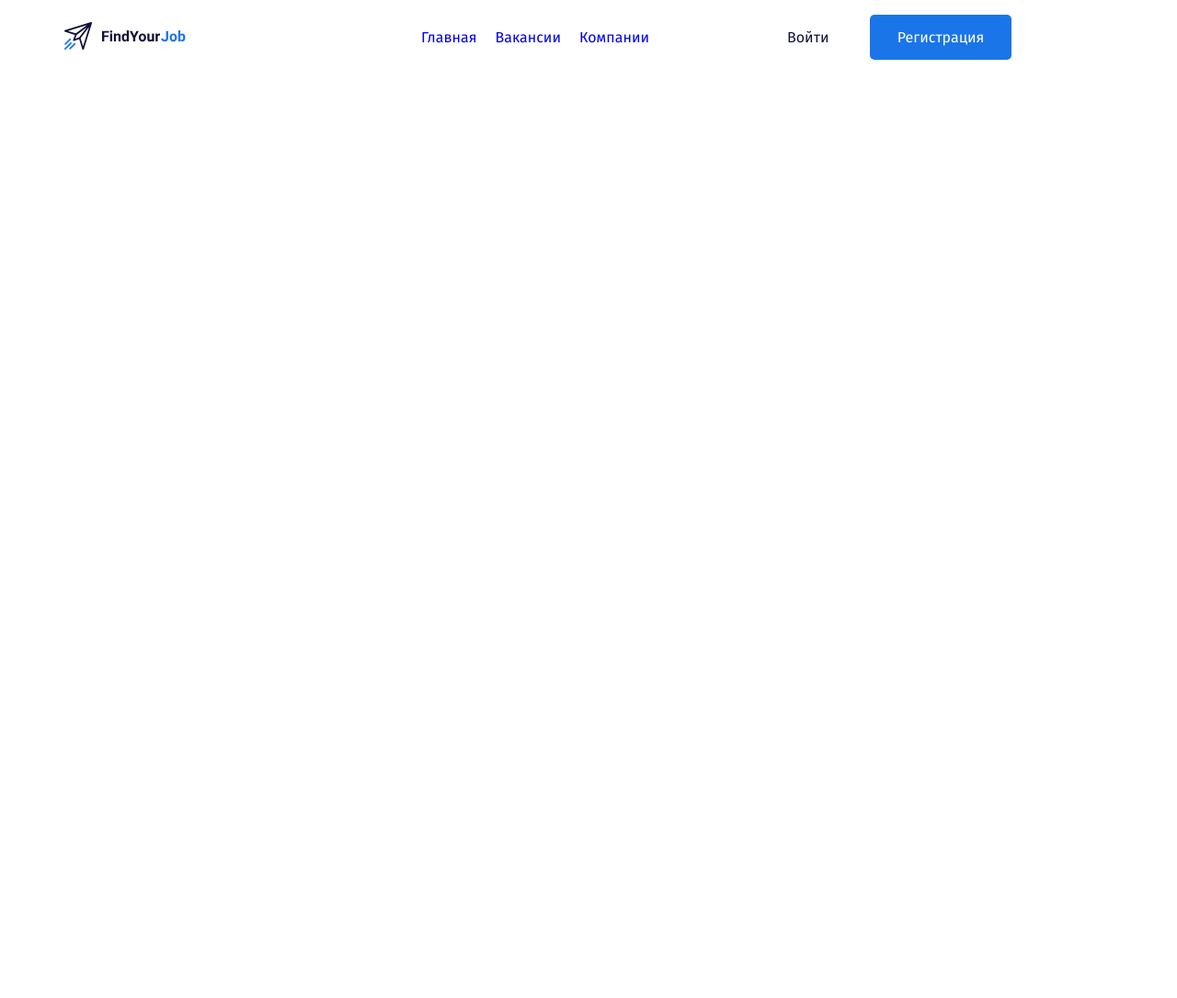
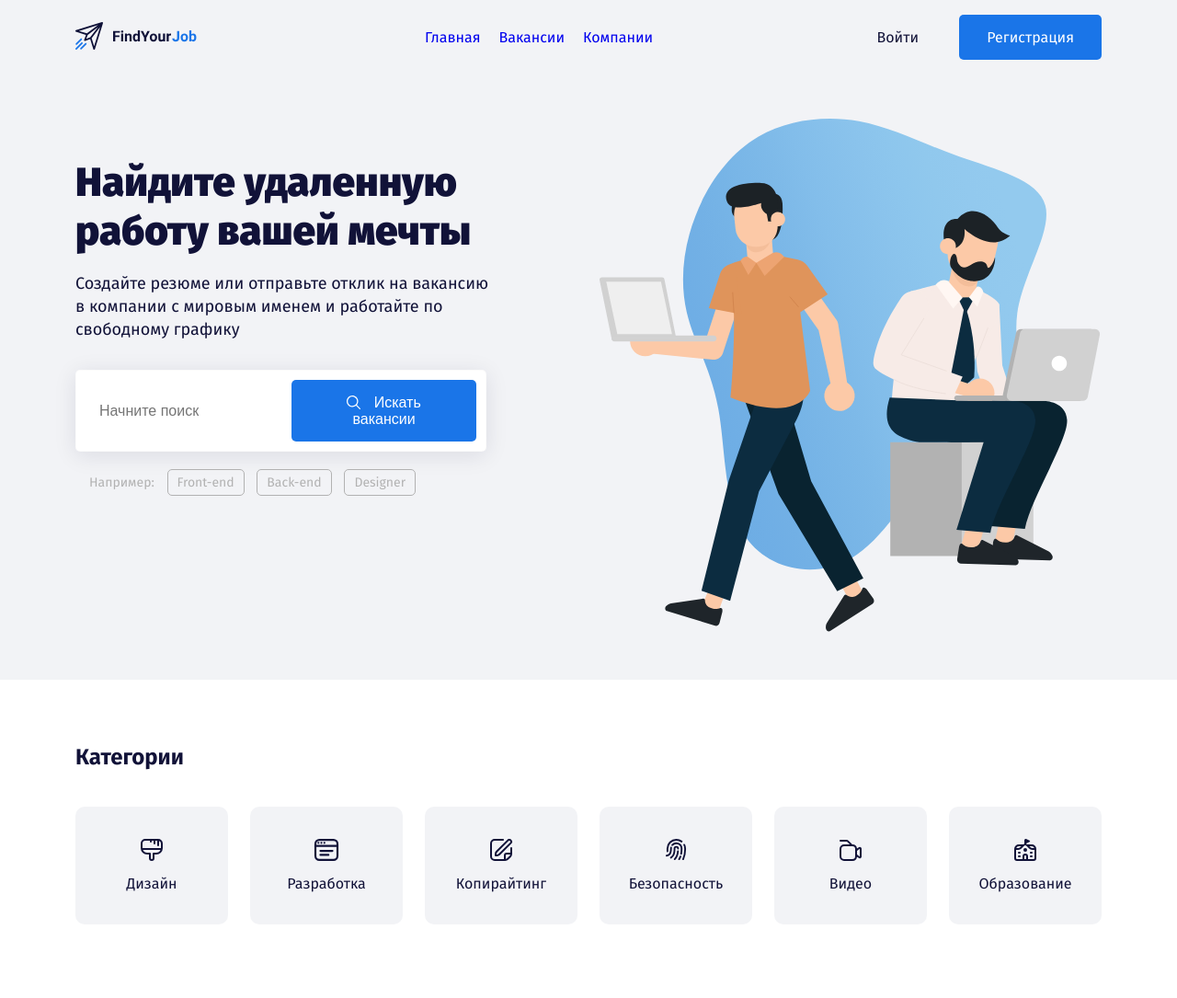
Before and after one commit to Alfaro23/FindJob, a plain HTML site: page index.html in a window 1280 px wide. Shown: the whole page at 92% size. Before the commit the page ends 800 px from the top, so only its background shows below. Drawn offline with Linux system fonts and the light colour scheme.

Commit message:
Add files via upload

```diff
--- a/index.html
+++ b/index.html
@@ -11,7 +11,7 @@
     <link href="https://fonts.googleapis.com/css2?family=Fira+Sans:wght@400;700;900&display=swap" rel="stylesheet">
 </head>
 <body>
-    <header class="header">
+    <header class="header pb-5">
         <div class="container">
             <div class="row align-items-center py-3">
                 <div class="col">
@@ -26,15 +26,93 @@
                         </ul>
                     </nav>
                 </div>
-                <div class="col d-flex justify-content-right">
+                <div class="col d-flex justify-content-end">
                     <div class="auth">
                         <a href="#" class="button button-link">Войти</a>
                         <a href="#" class="button button-primary">Регистрация</a>
                     </div>
                 </div>
             </div>
+            <div class="row pt-5">
+                <div class="col-5">
+                    <h1 class="hero-title">Найдите удаленную работу вашей мечты</h1>
+                    <p class="hero-text">Создайте резюме или отправьте отклик на вакансию в компании с мировым именем и работайте по свободному графику</p>
+                    <div class="input-group d-flex">
+                        <input type="text" class="input" placeholder="Начните поиск">
+                        <button class="button button-primary">
+                            <img src="./images/search.svg" alt="Search" class="search">
+                            <span class="button-text">Искать вакансии</span>
+                        </button>
+                    </div>
+                    <div class="tags-group">
+                        <span class="text-lable">Например: </span>
+                        <a href="#" class="tag">Front-end</a>
+                        <a href="#" class="tag">Back-end</a>
+                        <a href="#" class="tag">Designer</a>
+                    </div>
+                </div>
+                <div class="col-6 offset-1">
+                    <img src="./images/hero-image.svg" alt="People" class="hero-image">
+                </div>
+            </div>
         </div>
     </header>
     <!-- end header -->
+    <section class="section">
+        <div class="container">
+            <h2 class="section-title">Категории</h2>
+            <div class="row">
+                <div class="col-2">
+                    <a href="" class="card d-flex align-items-center flex-column">
+                        <svg height="24" class="card-icon">
+                            <use xlink:href="images/icons.svg#brush"></use>
+                        </svg>
+                        <span class="card-text">Дизайн</span>
+                    </a>
+                </div>
+                <div class="col-2">
+                    <a href="" class="card d-flex align-items-center flex-column">
+                        <svg height="24" class="card-icon">
+                            <use xlink:href="images/icons.svg#browser"></use>
+                        </svg>
+                        <span class="card-text">Разработка</span>
+                    </a>
+                </div>
+                <div class="col-2">
+                    <a href="" class="card d-flex align-items-center flex-column">
+                        <svg height="24" class="card-icon">
+                            <use xlink:href="images/icons.svg#edit 1"></use>
+                        </svg>
+                        <span class="card-text">Копирайтинг</span>
+                    </a>
+                </div>
+                <div class="col-2">
+                    <a href="" class="card d-flex align-items-center flex-column">
+                        <svg height="24" class="card-icon">
+                            <use xlink:href="images/icons.svg#fingerprint"></use>
+                        </svg>
+                        <span class="card-text">Безопасность</span>
+                    </a>
+                </div>
+                <div class="col-2">
+                    <a href="" class="card d-flex align-items-center flex-column">
+                        <svg height="24" class="card-icon">
+                            <use xlink:href="images/icons.svg#camera 1"></use>
+                        </svg>
+                        <span class="card-text">Видео</span>
+                    </a>
+                </div>
+                <div class="col-2">
+                    <a href="" class="card d-flex align-items-center flex-column">
+                        <svg height="24" class="card-icon">
+                            <use xlink:href="images/icons.svg#school 1"></use>
+                        </svg>
+                        <span class="card-text">Образование</span>
+                    </a>
+                </div>
+            </div>
+        </div>
+    </section>
+    <!-- /.section -->
 </body>
 </html>
--- a/style/style.css
+++ b/style/style.css
@@ -1,10 +1,15 @@
+*, *::before, *::after{
+    box-sizing: border-box;
+}
 body{
     font-family: 'Fira Sans', sans-serif;
     font-size: 16px;
     color: #111238;
     margin: 0;
 }
-
+.header{
+    background-color: #F2F3F6;
+}
 .menu{
     list-style: none;
     padding: 0;
@@ -24,6 +29,8 @@ body{
 .button{
     text-decoration: none;
     display: inline-block;
+    border: none;
+    font-size: 16px;
 }
 .button-link{
     padding: 10px;
@@ -36,3 +43,84 @@ body{
     border-radius: 5px;
     padding: 15px 30px;
 }
+.hero-title{
+    font-size: 44px;
+    line-height: 53px;
+    font-weight: 900;
+    margin-bottom: 15px;
+    margin-top: 43px;
+}
+.hero-text{
+    font-size: 18px;
+    line-height: 140%;
+    max-width: 460px;
+    margin-bottom: 30px;
+}
+.input-group{
+    background-color: #fff;
+    border: 1px solid rgba(209, 209, 209, 0.1);
+    box-shadow: 0px 4px 25px rgba(15, 17, 56, 0.1);
+    border-radius: 5px;
+    padding: 10px;
+    margin-bottom: 25px;
+    max-width: 447px;
+}
+.input{
+    border: none;
+    background-color: #fff;
+    flex-grow: 1;
+    font-size: 16px;
+    line-height: 19px;
+    padding-left: 15px;
+}
+.search{
+    vertical-align: middle;
+    margin-right: 10px;
+}
+.button-text{
+    vertical-align: middle;
+}
+.tags-group{
+    padding-left: 15px;
+    color: #B2B2B2;
+    font-size: 14px;
+    line-height: 17px;
+}
+.tag{
+    color: #B2B2B2;
+    text-decoration: none;
+    padding: 5px 10px;
+    margin-left: 10px;
+
+    border-radius: 5px;
+    border: 1px solid #B2B2B2;
+}
+.section{
+    padding-top: 70px;
+    padding-bottom: 80px;
+}
+.section-title{
+    margin-bottom: 40px;
+    margin-top: 0;
+}
+.card-icon{
+    fill: #111238;
+    margin-bottom: 15px;
+    transition: fill .3s linear;
+}
+.card{
+    text-decoration: none;
+    color: #111238;
+    border-radius: 10px;
+    background-color: #F2F3F6;
+    padding: 35px;
+    transition: background-color .7s linear;
+}
+.card:hover{
+    color: #fff;
+    background-color: #1a75e8;
+    fill: #fff;
+}
+.card:hover .card-icon{
+    fill: #fff;
+}
```
Also changed, not shown: images/hero-image.svg (added), images/icons.svg (added), images/search.svg (added).
